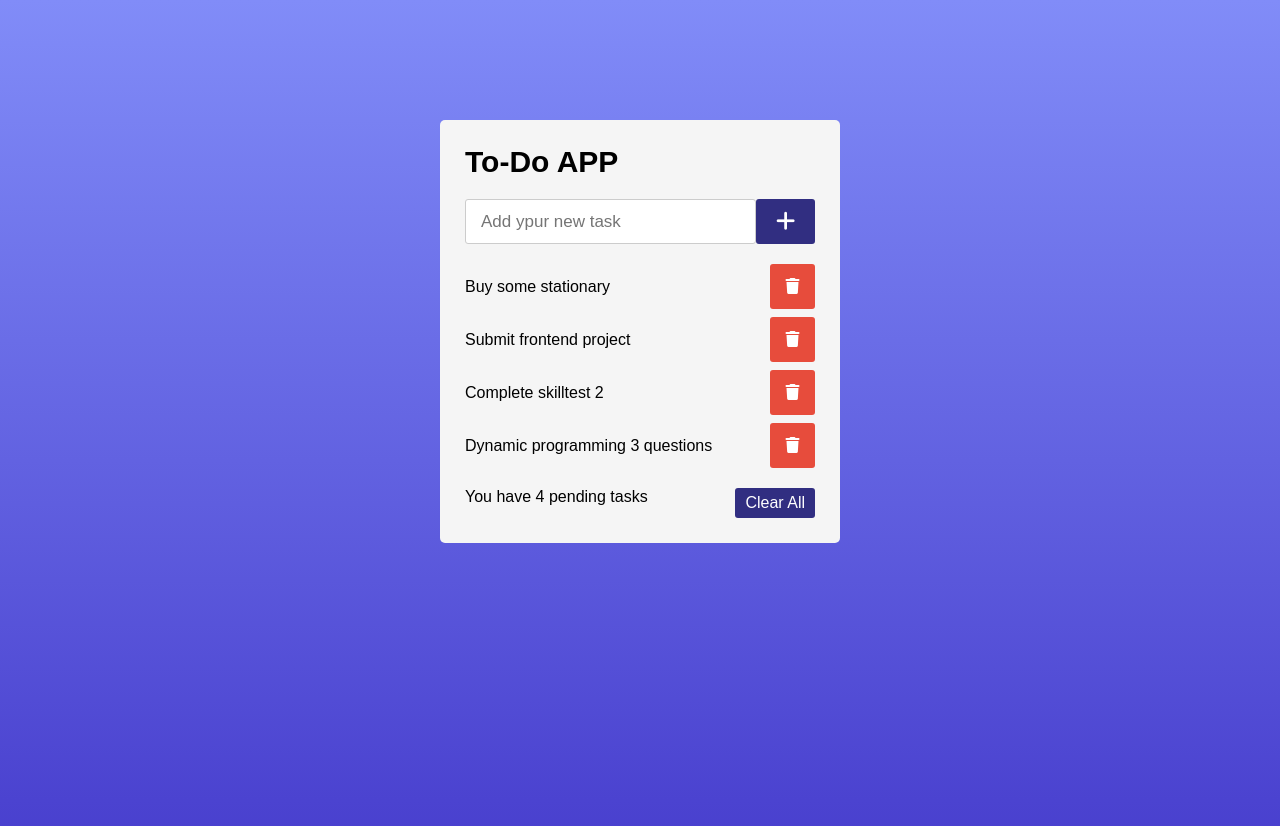
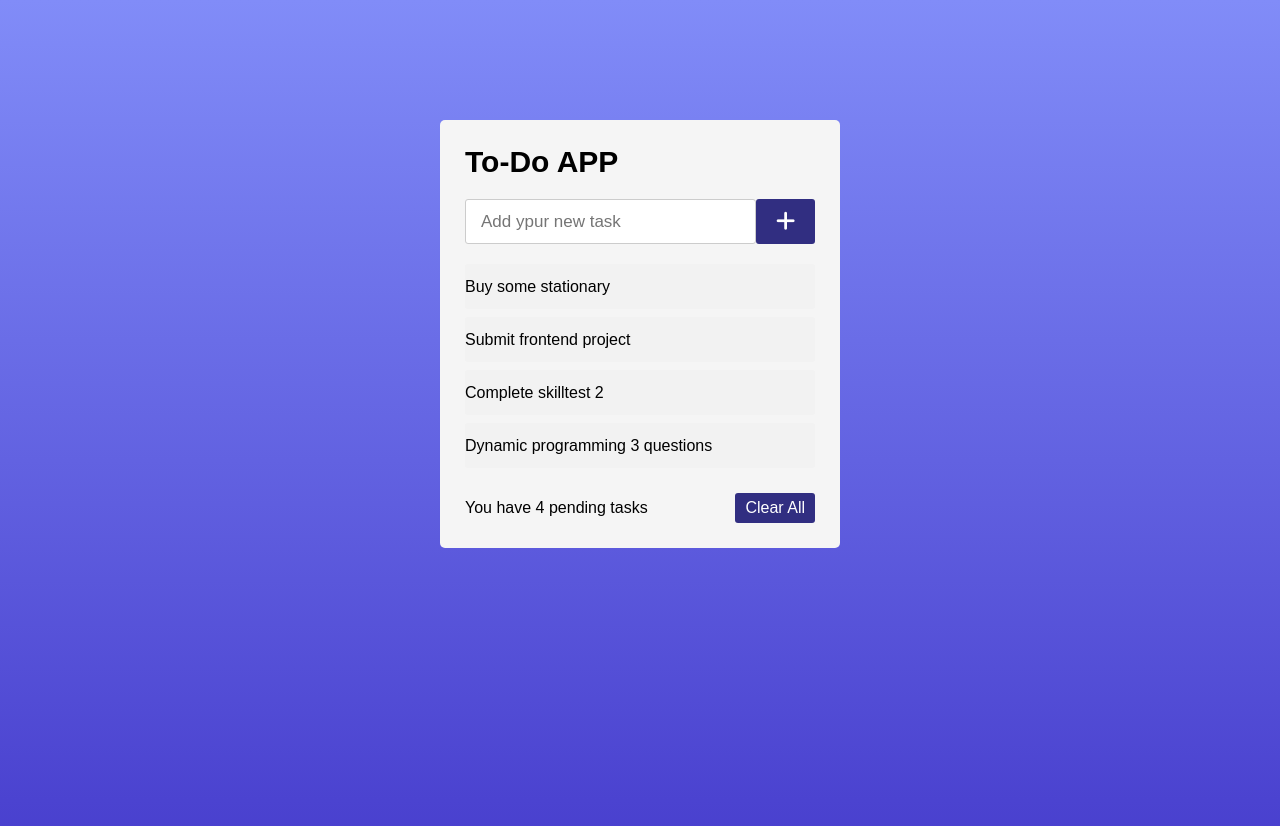
Before and after one commit to UtkarshDixit-py/TODO-frontend, a plain HTML site: page index.html in a window 1280 px wide. Drawn offline with Linux system fonts and the light colour scheme.

Commit message:
Finishing up the HTML CSS
added some property for overflow of items and added some hover effect

```diff
--- a/style.css
+++ b/style.css
@@ -57,27 +57,36 @@ body{
     height: 45px;
     line-height: 45px;
     position: relative;
-    /* background: #f2f2f2; */
+    background: #f2f2f2;
+    text-align: left;
     border-radius: 3px;
     margin-bottom: 8px;
     padding-left: 0 15px;
+    cursor: default;
+    overflow: hidden;
+
 
 }
 .todoList li span{
     position: absolute;
-    right: 0px;
+    right: -45px;
     color: white;
     width:45px;
     text-align: center;
     border-radius:  3px 3px ;
     background: #e74c3c;
     cursor: pointer;
+    transition: all 0.2s ease;
 
+}
+.todoList li:hover span{
+    right:0px;
 }
 .wrapper .footer{
     display:flex;
     width:100%;
-    margin-top: 20px;
+    align-items: center;
+    margin-top: 25px;
     justify-content: space-between;
 }
 .footer button{
```
Also changed, not shown: index.html (+1 -1 lines).
